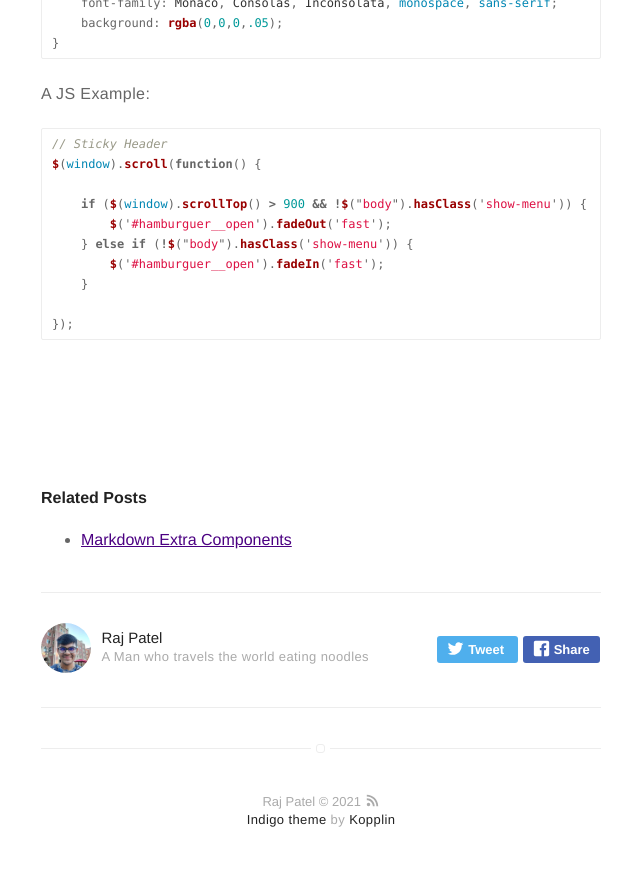
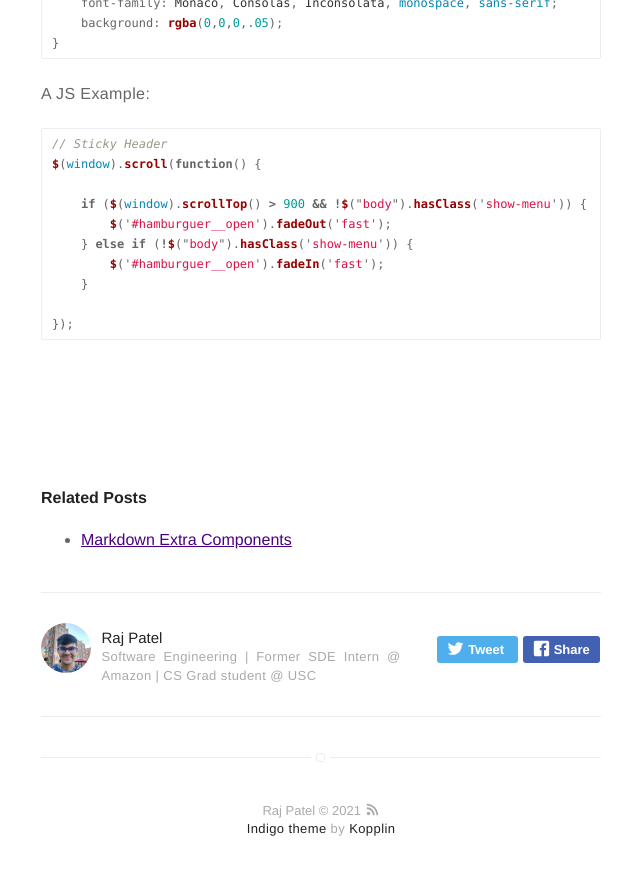
Before and after one commit to Raj1998/Raj1998.github.io, a Jekyll site: the page built from _posts/2016-02-24-markdown-common-elements.markdown, in a window 1280 px wide and 900 px high, scrolled down 5036 px. Shown: the top 875 px of the window, without its empty margins (319-959 px from the left). Built offline with Jekyll 4.4.1, drawn with Linux system fonts in a browser that asks for light colours.

Commit message:
feat; files

```diff
--- a/_config.yml
+++ b/_config.yml
@@ -3,7 +3,7 @@ name: Raj Patel
 bio: CS Grad student @ <strong>University of Southern California</strong>
 
 # twitter summary info
-description: A blog about technology and stuff related
+description: Software Engineering | Former SDE Intern @ Amazon | CS Grad student @ USC
 
 # if it's an external image, update below for true
 # better with square images
@@ -57,7 +57,7 @@ email: raj1998211@gmail.com
 authors:
     johndoe:
         name: Raj Patel
-        bio: A Man who travels the world eating noodles
+        bio: Software Engineering | Former SDE Intern @ Amazon | CS Grad student @ USC
         external-image: false
         picture: assets/images/profile.jpg
         twitter: johndoe
```
